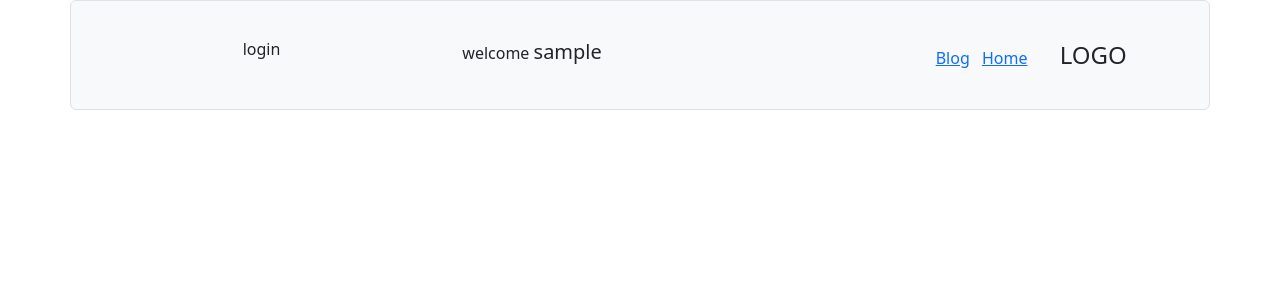
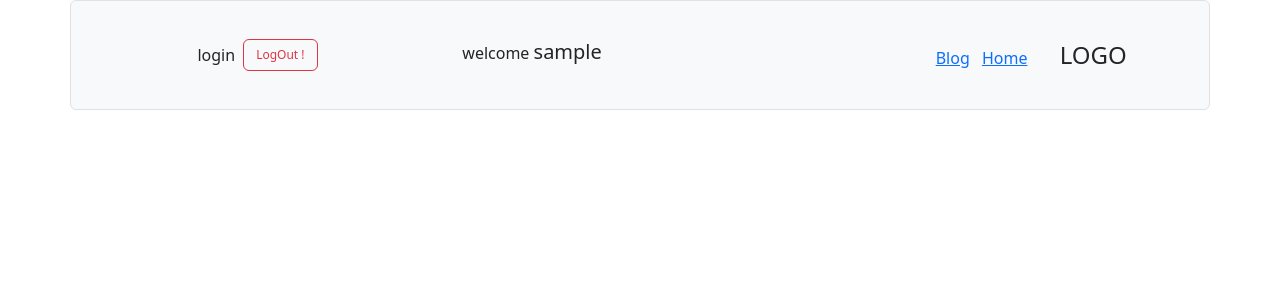
Before and after one commit to AliRezahashemii/simple-website-php, a PHP site: page /index.php in a window 1280 px wide. Shown: the top 300 px of the page. Run offline with PHP 8.4, Linux system fonts and the light colour scheme; the visitor is signed in with stand-in values (Sample User, id 1); tables that the repository leaves empty or names only in its code hold one stand-in row (values such as "Sample post").

Commit message:
create logout system

```diff
--- a/index.php
+++ b/index.php
@@ -7,5 +7,8 @@
 		<?php require("db_conf/db_connect.php"); ?>
 	</div>
 	<script src="static/js/bootstrap.bundle.js"></script>
+	<?php if ($log_in_user){ ?>
+		<script type="text/javascript" src="static/js/logout.js"></script>
+	<?php } ?>
 </body>
 </html>
--- a/templates/header.php
+++ b/templates/header.php
@@ -1,8 +1,9 @@
 <header class="container border bg-light rounded">
 	<div class="row p-4 d-flex justify-content-around ">
-		<div class="col-md-3 col-12 my-2 p-1 d-flex justify-content-center">
+		<div class="col-md-3 col-12 my-2 p-1 d-flex justify-content-center align-items-center">
 			<?php if ($log_in_user){ ?>
-				login
+				<span>login</span>
+				<a href="logout.php" style="font-size: 12px;" class="mx-2 btn btn-outline-danger">LogOut !</a>
 			<?php } else{ ?>
 				<a href="login.php" class="btn btn-outline-success mx-1">Login</a>
 				<a href="register.php" class="btn btn-outline-success mx-1">Register</a>
```
Also changed, not shown: logout.php (added, +11 -0 lines).
